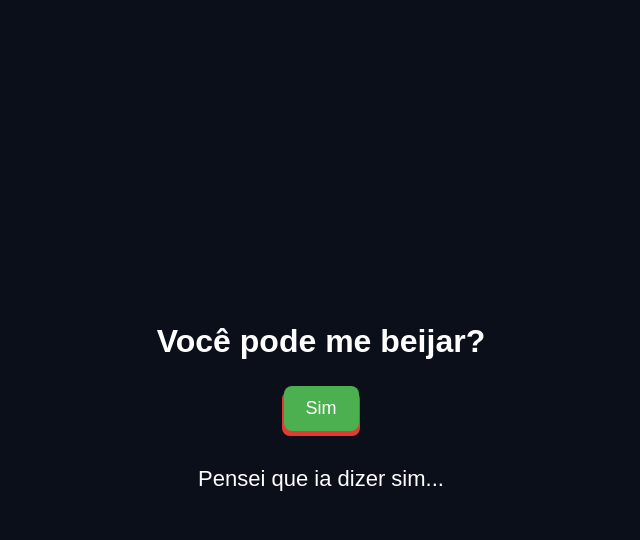
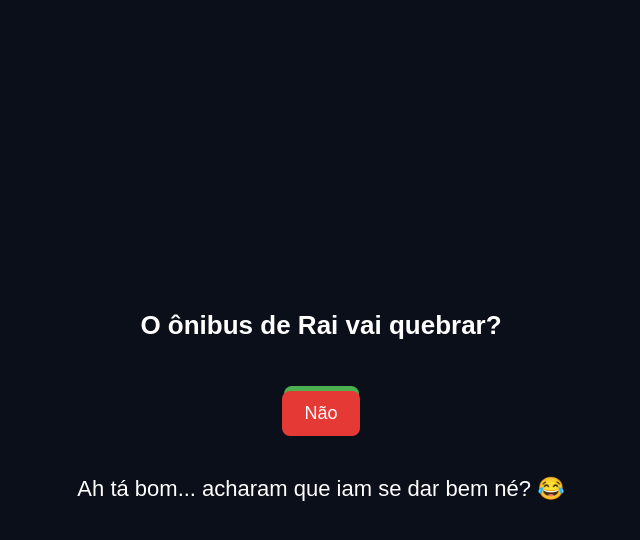
Before and after one commit to raikage-glitch/Uma-simples-pergunta, a plain HTML site: page index.html in a window 1280 px wide. Both pictures are taken after a click on the button "Não". Shown: the whole page, without its empty margins (319-959 px from the left). Drawn offline with Linux system fonts and the light colour scheme.

Commit message:
Enhance button behavior and update heading
Updated button positions and modified messages.

```diff
--- a/index.html
+++ b/index.html
@@ -16,6 +16,12 @@
         flex-direction: column;
         justify-content: center;
         align-items: center;
+        overflow: hidden;
+    }
+
+    h1 {
+        font-size: 26px;
+        margin-bottom: 40px;
     }
 
     button {
@@ -30,16 +36,18 @@
     #sim {
         background-color: #4caf50; /* Verde */
         color: white;
-        position: absolute;
+        position: absolute; /* Necessário para mover */
     }
 
     #nao {
         background-color: #e53935; /* Vermelho */
         color: white;
+        position: relative;
+        z-index: 10;
     }
 
     #mensagem {
-        margin-top: 20px;
+        margin-top: 30px;
         font-size: 22px;
         display: none;
     }
@@ -47,7 +55,7 @@
 </head>
 <body>
 
-<h1>Você pode me beijar?</h1>
+<h1>O ônibus de Rai vai quebrar?</h1>
 
 <button id="sim">Sim</button>
 <button id="nao">Não</button>
@@ -59,10 +67,7 @@
     const btnNao = document.getElementById("nao");
     const msg = document.getElementById("mensagem");
 
-    // Quando toca no SIM → ele muda de lugar
-    btnSim.addEventListener("touchstart", moverBotao);
-    btnSim.addEventListener("mouseover", moverBotao); // caso alguém use mouse
-
+    // Função que faz o botão SIM fugir
     function moverBotao() {
         const largura = window.innerWidth - 120;
         const altura = window.innerHeight - 120;
@@ -74,9 +79,13 @@
         btnSim.style.top = novaY + "px";
     }
 
-    // Quando aperta o botão NÃO
+    // SIM foge quando tenta tocar ou passar o dedo
+    btnSim.addEventListener("touchstart", moverBotao);
+    btnSim.addEventListener("mouseover", moverBotao);
+
+    // Quando aperta NÃO → aparece mensagem zoando
     btnNao.addEventListener("click", () => {
-        msg.innerText = "Pensei que ia dizer sim...";
+        msg.innerText = "Ah tá bom... acharam que iam se dar bem né? 😂";
         msg.style.display = "block";
     });
 </script>
```
